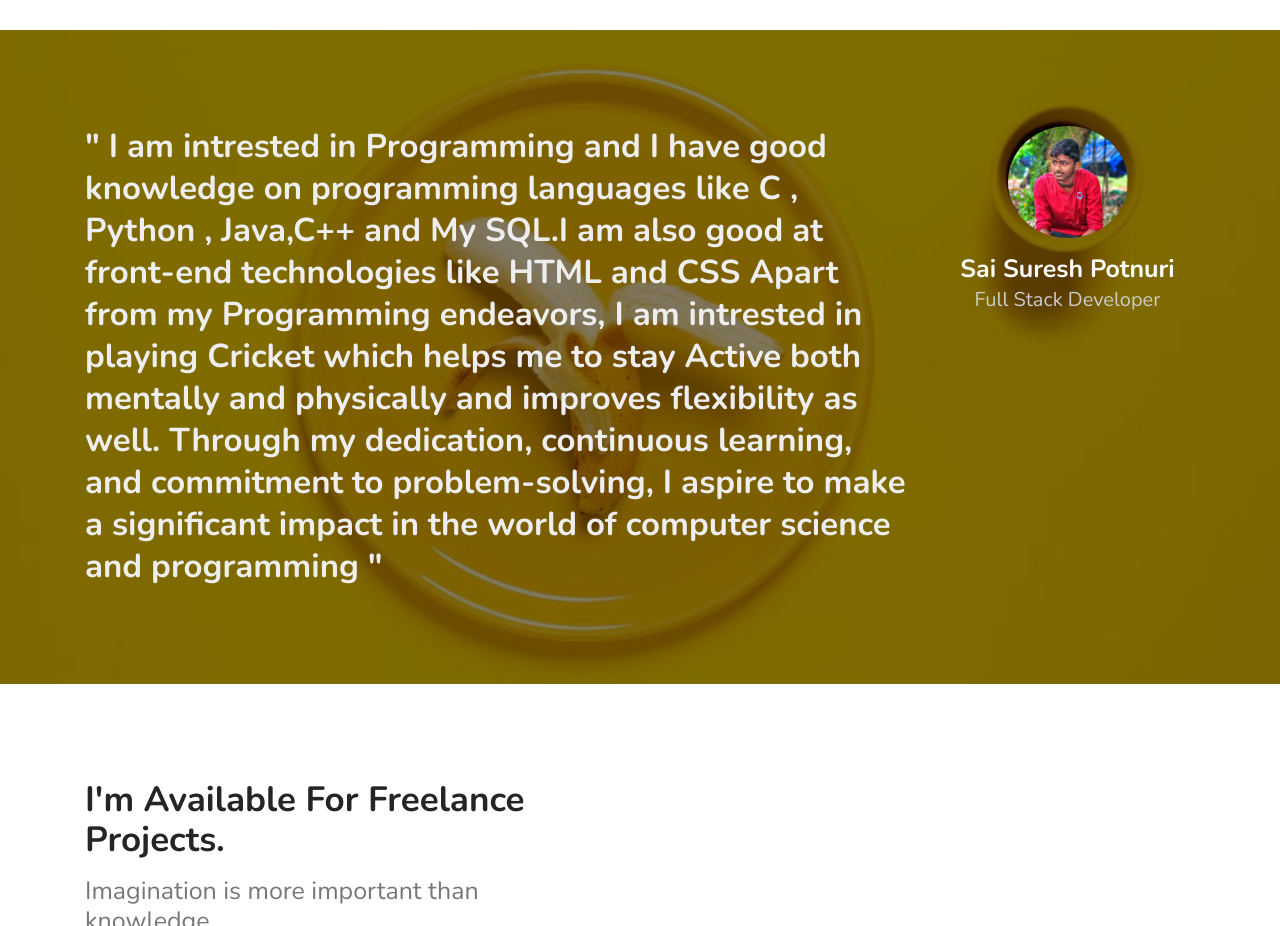
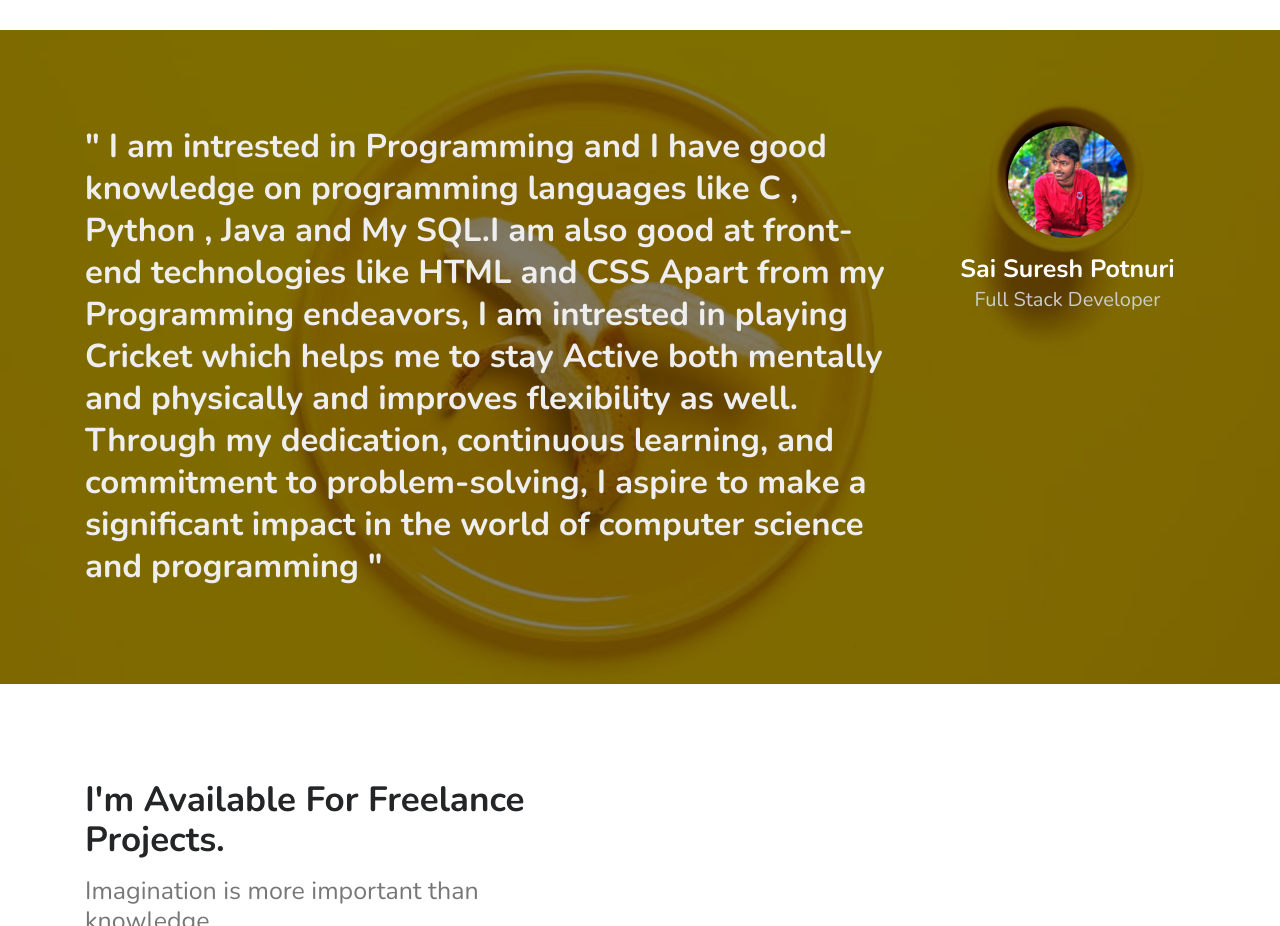
Before and after one commit to sai1443/Sai-Portifolio, a plain HTML site: page index.html in a window 1280 px wide. Shown: the part 1440-2366 px from the top of the page. Drawn offline with nearby package versions, Linux system fonts and the light colour scheme.

Commit message:
Update index.html

```diff
--- a/index.html
+++ b/index.html
@@ -165,7 +165,7 @@ if(typeof _bsa !== 'undefined' && _bsa) {
         <div class="container py-lg-5">
             <div class="row">
                 <div class="col-lg-9">
-                    <h4>" I am intrested in Programming and I have good knowledge on programming languages like C , Python , Java,C++ and My SQL.I am also good at front-end technologies like HTML and CSS
+                    <h4>" I am intrested in Programming and I have good knowledge on programming languages like C , Python , Java and My SQL.I am also good at front-end technologies like HTML and CSS
                       Apart from my Programming endeavors, I am intrested in playing Cricket which helps me to stay Active both mentally and physically and improves flexibility as well. Through my dedication, continuous learning, and commitment to problem-solving, I aspire to make a significant impact in the world of computer science and programming  "</h4>
                 </div>
                 <div class="col-lg-3 mt-lg-0 mt-3 text-lg-center tablet-grid">
```
